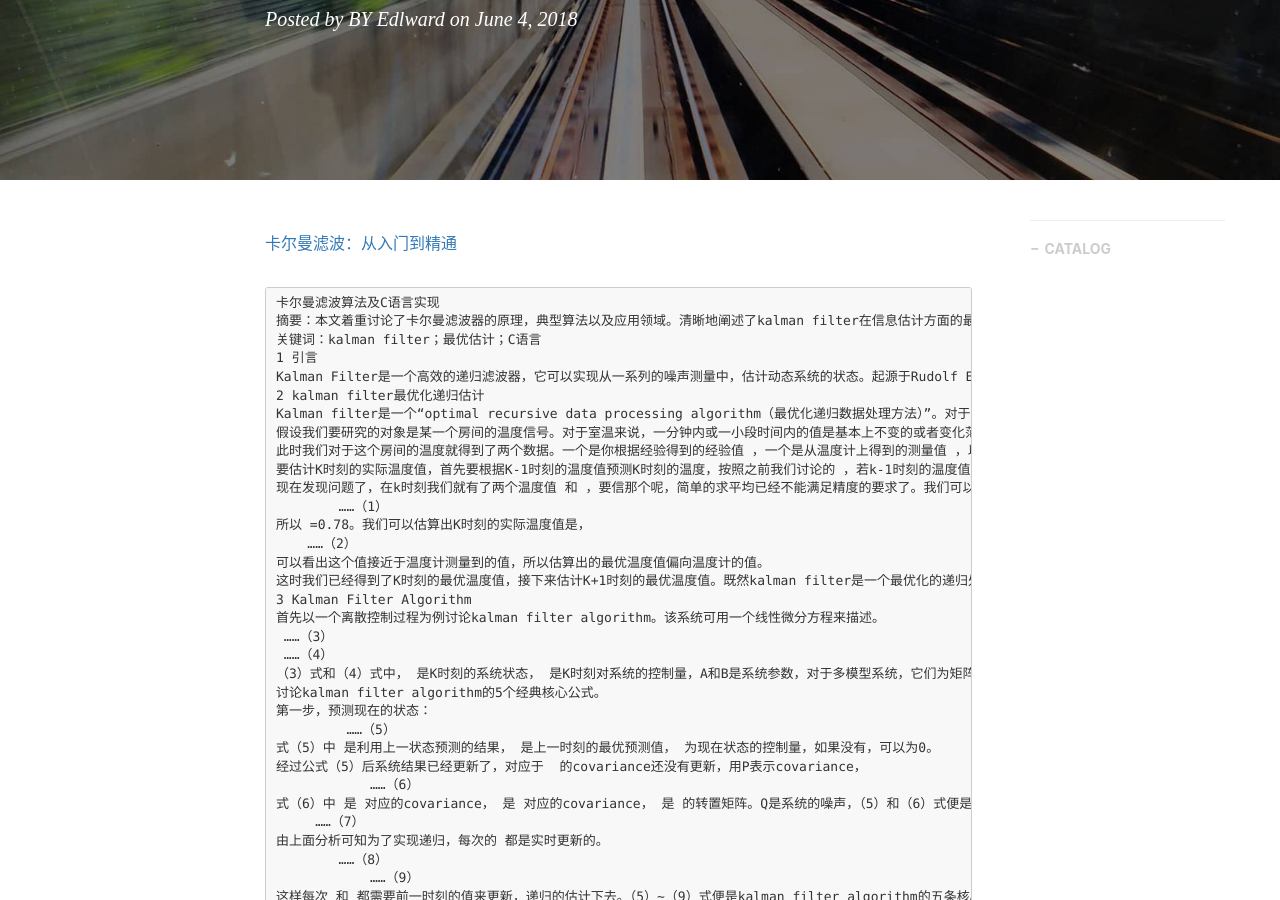
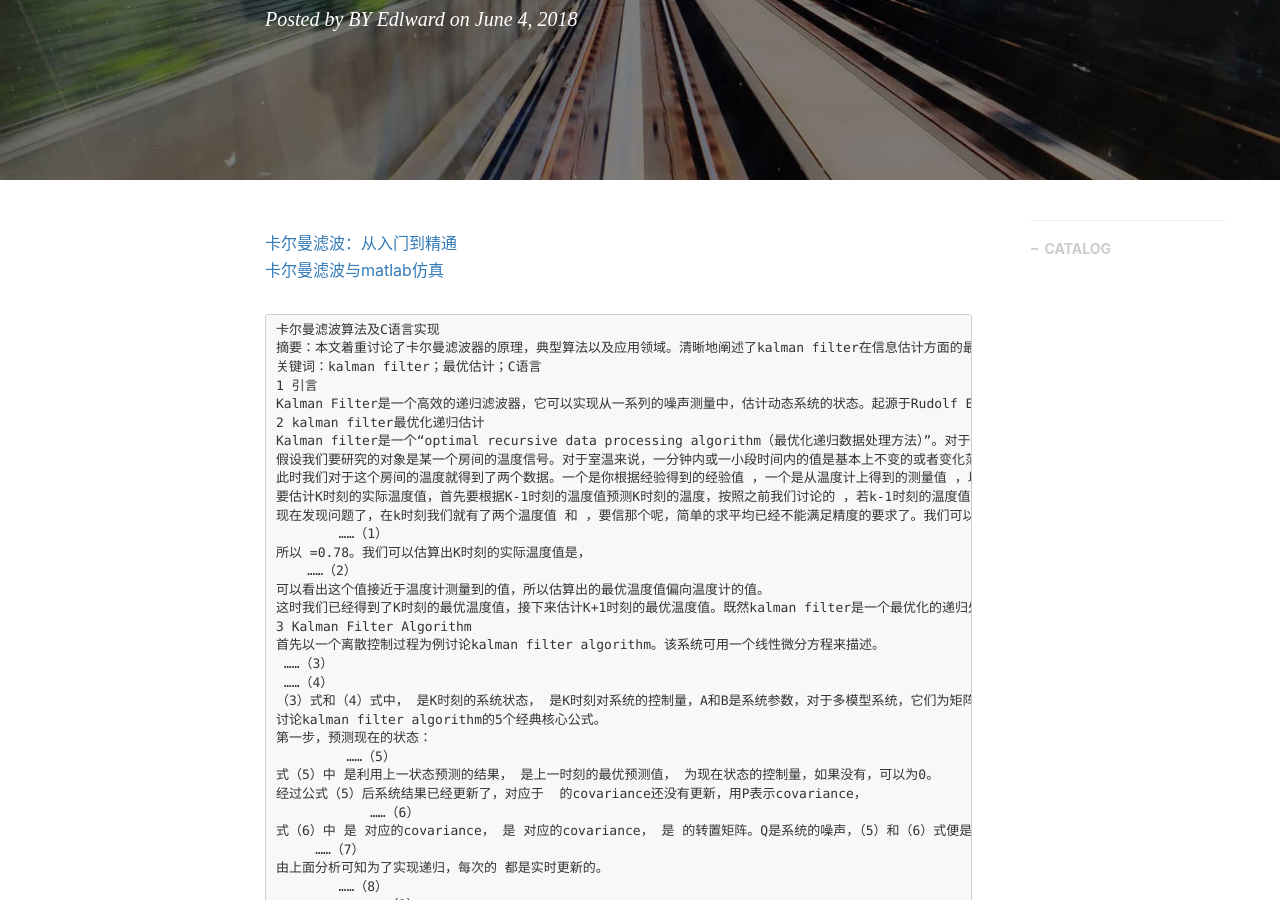
Before and after one commit to gary-robotics/dlward, a Jekyll site: the page built from _posts/2018-09-26-KalmanFilter-2018.markdown, in a window 1280 px wide and 900 px high, scrolled down 343 px. Built offline with Jekyll 4.4.1, drawn with Linux system fonts in a browser that asks for light colours; nearby versions of some CDN libraries; comment, search, counter and statistics services are not loaded.

Commit message:
Update 2018-09-26-KalmanFilter-2018.markdown

````diff
--- a/_posts/2018-09-26-KalmanFilter-2018.markdown
+++ b/_posts/2018-09-26-KalmanFilter-2018.markdown
@@ -11,7 +11,7 @@ tags:                               #标签
 ---
 
 [卡尔曼滤波：从入门到精通](https://zhuanlan.zhihu.com/p/36745755)
-
+[卡尔曼滤波与matlab仿真](https://zhuanlan.zhihu.com/p/34656822)
 ```
 卡尔曼滤波算法及C语言实现
 摘要：本文着重讨论了卡尔曼滤波器的原理，典型算法以及应用领域。清晰地阐述了kalman filter在信息估计方面的最优性能。着重介绍简单kalman filter algorithm的编程，使用kalman filter的经典5个体现最优化递归公式来编程。通过c语言编写程序实现kalman filter的最优估计能力。
````
